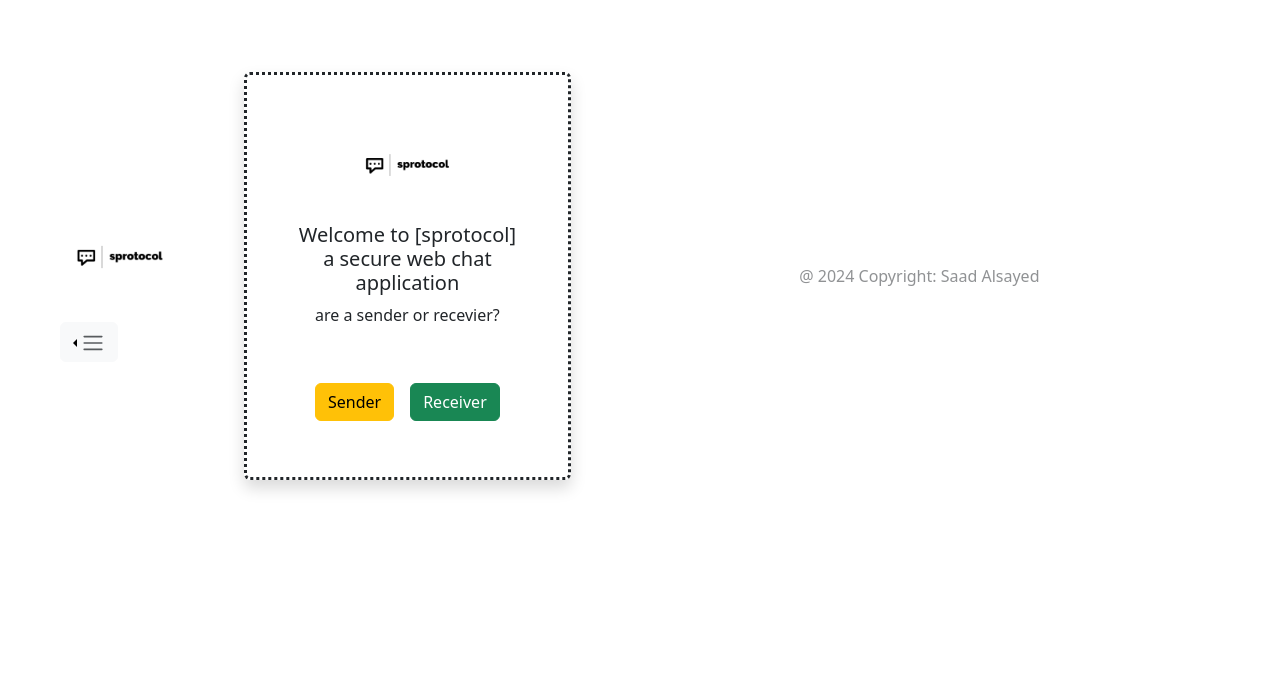
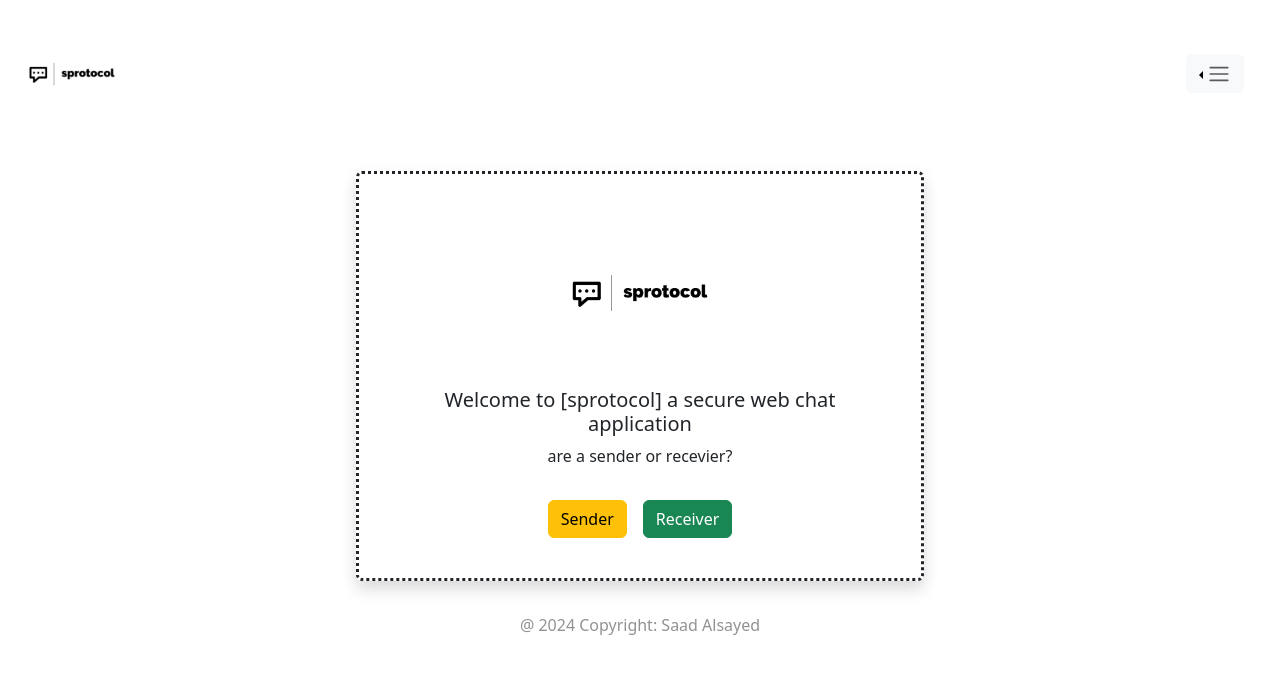
Before and after one commit to saad-als/sprotocol, a React (Vite) app in the folder src/frontend/sprotocol-frontend/: page / in a window 1280 px wide. Shown: the top 674 px of the page. Built offline with nearby package versions, Linux system fonts and the light colour scheme.

Commit message:
deleted SecureForm, fixed style in App.jsx

```diff
--- a/src/frontend/sprotocol-frontend/src/App.jsx
+++ b/src/frontend/sprotocol-frontend/src/App.jsx
@@ -4,7 +4,7 @@ function App() {
   return (
     <>
 
-      <div className="d-flex align-items-center justify-content-center p-5">
+      <div className="">
 
         <HomePage />
 
--- a/src/frontend/sprotocol-frontend/src/components/LoginForm.jsx
+++ b/src/frontend/sprotocol-frontend/src/components/LoginForm.jsx
@@ -1,11 +1,12 @@
+import SenderForm from "./SenderForm";
 function LoginForm() {
 
     return (
         <>
-            <div className="container-sm align-items-center justify-content-center rounded">
+            <div className="container-fluid align-items-center justify-content-center rounded">
 
-                <div className="d-block text-center p-2">
-                    <img src="./././assets/sprotocol-logos/sprotocol-logos_black.png" alt="logo" className=" rounded w-50 h-50 d-block mx-auto" />
+                <div className="d-block text-center">
+                    <img src="./././assets/sprotocol-logos/sprotocol-logos_black.png" alt="logo" className=" rounded d-block mx-auto" width="190" height="190" />
                     <h5 className="d-block">Welcome to [sprotocol] a secure web chat application</h5>
                     <p>are a sender or recevier?</p>
                 </div>
@@ -13,8 +14,8 @@ function LoginForm() {
 
 
 
-                <div className="containe-sm p-2 d-block text-center">
-                    <div className="d-inline-flex gap-3 m-4">
+                <div className="container-sm p-2 d-block text-center">
+                    <div className="d-inline-flex gap-3 m-2">
                         <button className="btn btn-warning" type="button" data-bs-toggle="collapse" data-bs-target="#collapseExample" aria-expanded="false" aria-controls="collapseExample">
                             Sender
                         </button>
@@ -28,7 +29,9 @@ function LoginForm() {
 
                     <div className="collapse p-4" id="collapseExample">
                         <div className="card card-body">
-                            {/* this where the user name field will be */}
+
+
+
 
 
                         </div>
```
Also changed, not shown: src/frontend/sprotocol-frontend/src/components/SecureForm.jsx (deleted, +0 -13 lines).
